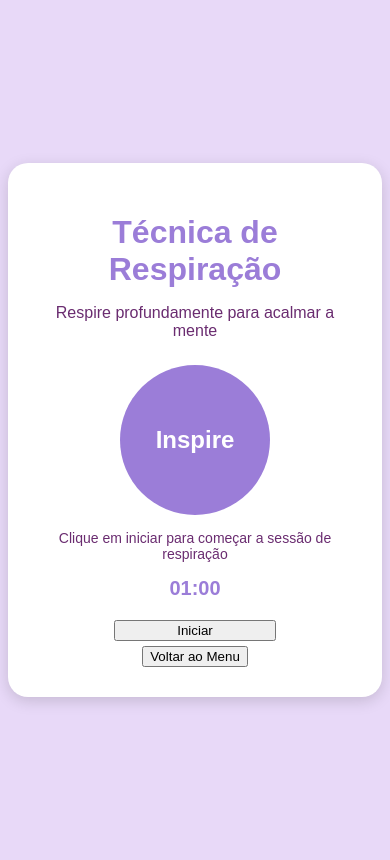
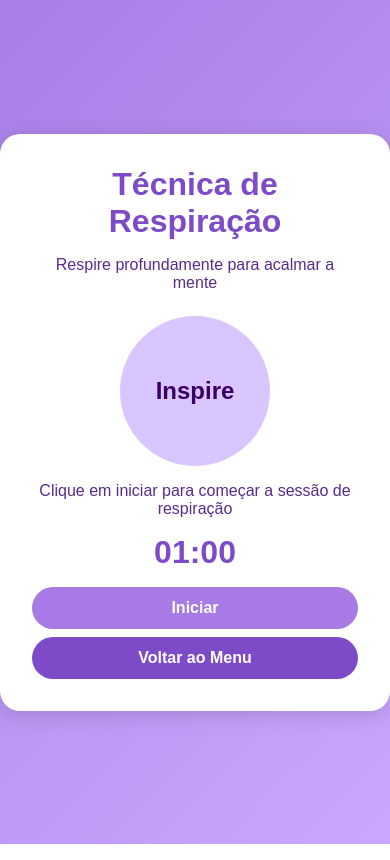
Before and after one commit to Lucasza2123/CalmaAi, a website built with Vite: page frontend/respiracao.html in a window 390 px wide. Built offline with nearby package versions, Linux system fonts and the light colour scheme.

Commit message:
Commit inicial de todos os arquivos

```diff
--- a/frontend/css/cadastro.css
+++ b/frontend/css/cadastro.css
@@ -1,112 +1,78 @@
-:root {
-    --primary: #9b7dd8;
-    --secondary: #e8d9f8;
-    --accent: #6a2c70;
-    --light: #ffffff;
-    --gray: #7a6f8d;
-    --shadow: rgba(0, 0, 0, 0.15);
+body {
+  font-family: Arial, sans-serif;
+  background: linear-gradient(135deg, #a87ee5, #c9a7ff);
+  display: flex;
+  align-items: center;
+  justify-content: center;
+  height: 100vh;
+  margin: 0;
 }
 
-/* Reset básico */
-* {
-    box-sizing: border-box;
-    margin: 0;
-    padding: 0;
-    font-family: 'Arial', sans-serif;
+.container {
+  background: #fff;
+  padding: 2rem;
+  border-radius: 20px;
+  box-shadow: 0 4px 20px rgba(0,0,0,0.15);
+  width: 100%;
+  max-width: 400px;
 }
 
-body {
-    display: flex;
-    justify-content: center;
-    align-items: center;
-    height: 100vh;
-    background: linear-gradient(135deg, var(--primary), var(--secondary));
-}
-
-/* Container */
-.container {
-    width: 90%;
-    max-width: 400px;
-    background-color: var(--light);
-    padding: 35px 30px;
-    border-radius: 25px;
-    box-shadow: 0 8px 25px var(--shadow);
-}
-
-/* Logo */
-.logo h1 {
+h2 {
   text-align: center;
-    color: var(--primary);
-    font-size: 28px;
-    margin-bottom: 10px;
-}
-
-.logo p {
-    text-align: center;
-    color: var(--accent);
-    font-size: 14px;
-    margin-bottom: 25px;
-}
-
-/* Formulário */
-.form-group {
-    margin-bottom: 18px;
+  margin-bottom: 1.5rem;
+  color: #7d4bc7;
 }
 
 label {
   display: block;
-    margin-bottom: 6px;
-    color: var(--accent);
-    font-weight: 600;
-    font-size: 14px;
+  margin-top: 1rem;
+  font-weight: bold;
+  color: #5a2b8c;
 }
 
-input#register-name,
-input#register-email,
-input#register-password,
-input#register-confirm {
+input {
   width: 100%;
-    padding: 12px 18px;
-    border-radius: 30px;
-    border: 1px solid var(--gray);
+  padding: 12px;
+  margin-top: 6px;
+  border: 1px solid #aaa;
+  border-radius: 25px;
+  font-size: 14px;
   outline: none;
-    font-size: 14px;
 }
 
-/* Botão Criar Conta */
-.btn {
+input:focus {
+  border-color: #7d4bc7;
+  box-shadow: 0 0 5px rgba(125,75,199,0.5);
+}
+
+.btn-primary {
   width: 100%;
-    padding: 14px;
-    border-radius: 30px;
+  padding: 12px;
+  margin-top: 1.5rem;
+  background: #a77ae5;
+  color: white;
   border: none;
+  border-radius: 25px;
   cursor: pointer;
   font-size: 16px;
-    font-weight: 600;
-    margin-bottom: 12px;
-    box-shadow: 0 4px 12px var(--shadow);
-    text-align: center;
-    background-color: var(--primary);
-    color: var(--light);
+  font-weight: bold;
 }
 
-.btn:hover {
-    background-color: var(--accent);
+.btn-primary:hover {
+  background: #8e62d6;
 }
 
-/* Responsividade */
-@media (max-width: 480px) {
-    .container {
-        padding: 25px 20px;
-        border-radius: 20px;
+.back-login {
+  text-align: center;
+  margin-top: 1rem;
 }
 
-    input,
-    .btn {
-        padding: 12px;
-        font-size: 14px;
+.back-login a {
+  color: #7d4bc7;
+  text-decoration: none;
+  font-weight: bold;
 }
 
-    .logo h1 {
-        font-size: 24px;
+.back-login a:hover {
+  text-decoration: underline;
 }
-}
--- /dev/null
+++ b/frontend/css/chat.css
@@ -0,0 +1,117 @@
+/* chat.css */
+body {
+  font-family: Arial, sans-serif;
+  background: linear-gradient(135deg, #a87ee5, #c9a7ff);
+  display: flex;
+  align-items: center;
+  justify-content: center;
+  height: 100vh;
+  margin: 0;
+}
+
+#chat-screen {
+  background: #fff;
+  padding: 2rem;
+  border-radius: 20px;
+  box-shadow: 0 4px 20px rgba(0,0,0,0.15);
+  width: 100%;
+  max-width: 400px;
+  display: flex;
+  flex-direction: column;
+  height: 90vh;
+}
+
+.logo h1 {
+  text-align: center;
+  color: #7d4bc7;
+  margin: 0;
+}
+
+.logo p {
+  text-align: center;
+  color: #5a2b8c;
+  margin-bottom: 1rem;
+}
+
+.chat-container {
+  flex: 1;
+  overflow-y: auto;
+  border: 1px solid #ddd;
+  border-radius: 15px;
+  padding: 10px;
+  margin-bottom: 1rem;
+  background: #f8f4ff;
+}
+
+.message {
+  padding: 10px 15px;
+  border-radius: 20px;
+  margin-bottom: 10px;
+  max-width: 80%;
+  word-wrap: break-word;
+}
+
+.message.bot {
+  background: #d9c5ff;
+  align-self: flex-start;
+  color: #3b0066;
+}
+
+.message.user {
+  background: #a77ae5;
+  align-self: flex-end;
+  color: #fff;
+}
+
+.chat-input {
+  display: flex;
+  gap: 10px;
+}
+
+.chat-input input {
+  flex: 1;
+  padding: 12px;
+  border-radius: 25px;
+  border: 1px solid #aaa;
+  outline: none;
+}
+
+.chat-input input:focus {
+  border-color: #7d4bc7;
+  box-shadow: 0 0 5px rgba(125,75,199,0.5);
+}
+
+.chat-input button {
+  padding: 12px 15px;
+  border: none;
+  border-radius: 50%;
+  background: #a77ae5;
+  color: #fff;
+  cursor: pointer;
+  font-size: 16px;
+  transition: background 0.3s;
+}
+
+.chat-input button:hover {
+  background: #8e62d6;
+}
+
+/* Botão Voltar ao Menu */
+.btn-link {
+  margin-top: 1rem;
+  padding: 12px;
+  width: 100%;
+  border: none;
+  border-radius: 25px;
+  background: #7d4bc7; /* Roxo consistente com o tema */
+  color: #fff;
+  cursor: pointer;
+  font-weight: bold;
+  font-size: 16px;
+  text-align: center;
+  transition: background 0.3s;
+}
+
+.btn-link:hover {
+  background: #5a2b8c; /* Tom mais escuro ao passar o mouse */
+}
--- a/frontend/css/respiracao.css
+++ b/frontend/css/respiracao.css
@@ -1,68 +1,124 @@
-:root {
-    --primary: #9b7dd8;
-    --secondary: #e8d9f8;
-    --accent: #6a2c70;
-    --light: #ffffff;
-    --gray: #7a6f8d;
-}
-
+/* respiracao.css */
 body {
+  font-family: Arial, sans-serif;
+  background: linear-gradient(135deg, #a87ee5, #c9a7ff);
   display: flex;
+  align-items: center;
   justify-content: center;
-    align-items: center;
-    min-height: 100vh;
-    font-family: Arial, sans-serif;
-    background-color: var(--secondary);
+  height: 100vh;
+  margin: 0;
 }
 
 .container {
-    background: var(--light);
+  background: #fff;
+  padding: 2rem;
   border-radius: 20px;
-    padding: 30px 25px;
-    max-width: 450px;
-    width: 90%;
-    box-shadow: 0 4px 15px rgba(0,0,0,0.15);
-    text-align: center;
+  box-shadow: 0 4px 20px rgba(0,0,0,0.15);
+  width: 100%;
+  max-width: 400px;
+  display: flex;
+  flex-direction: column;
+  align-items: center;
 }
 
-h1 { color: var(--primary); margin-bottom: 10px; }
-p { color: var(--accent); margin-bottom: 25px; }
+.logo h1 {
+  text-align: center;
+  color: #7d4bc7;
+  margin: 0;
+}
+
+.logo p {
+  text-align: center;
+  color: #5a2b8c;
+  margin-bottom: 1.5rem;
+}
 
 .breathing-container {
   display: flex;
   flex-direction: column;
   align-items: center;
-    gap: 15px;
-    margin-top: 20px;
+  width: 100%;
 }
 
 .circle {
   width: 150px;
   height: 150px;
-    background-color: var(--primary);
   border-radius: 50%;
+  background: #d9c5ff;
   display: flex;
+  align-items: center;
   justify-content: center;
-    align-items: center;
-    color: var(--light);
+  color: #3b0066;
   font-size: 24px;
   font-weight: bold;
-    transition: all 2s ease-in-out;
+  margin-bottom: 1rem;
+  transition: all 1s ease;
 }
 
 .instructions {
-    color: var(--accent);
-    font-size: 14px;
   text-align: center;
+  color: #5a2b8c;
+  margin-bottom: 1rem;
 }
 
 .timer {
-    font-size: 20px;
+  font-size: 32px;
   font-weight: bold;
-    color: var(--primary);
+  color: #7d4bc7;
+  margin-bottom: 1rem;
 }
 
-#start-breathing, #stop-breathing {
-    width: 50%;
-    margin: 5px 0;
+.btn-primary {
+  width: 100%;
+  padding: 12px;
+  margin-bottom: 0.5rem;
+  background: #a77ae5;
+  color: white;
+  border: none;
+  border-radius: 25px;
+  cursor: pointer;
+  font-size: 16px;
+  font-weight: bold;
+  transition: background 0.3s;
 }
+
+.btn-primary:hover {
+  background: #8e62d6;
+}
+
+.btn-secondary {
+  width: 100%;
+  padding: 12px;
+  margin-bottom: 1rem;
+  background: #7d4bc7;
+  color: white;
+  border: none;
+  border-radius: 25px;
+  cursor: pointer;
+  font-size: 16px;
+  font-weight: bold;
+  transition: background 0.3s;
+}
+
+.btn-secondary:hover {
+  background: #5a2b8c;
+}
+
+/* Botão Voltar ao Menu */
+.btn-link {
+  width: 100%;
+  padding: 12px;
+  border: none;
+  border-radius: 25px;
+  background: #7d4bc7;
+  color: #fff;
+  cursor: pointer;
+  font-weight: bold;
+  font-size: 16px;
+  text-align: center;
+  transition: background 0.3s;
+}
+
+.btn-link:hover {
+  background: #5a2b8c;
+}
--- a/frontend/js/respiracao.js
+++ b/frontend/js/respiracao.js
@@ -1,18 +1,20 @@
  let breathingInterval;
-let breathingTimeLeft = 1 * 60; // 1 minuto em segundos
+        let breathingTimeLeft = 1 * 60; // 4 minutos em segundos
         let isBreathingActive = false;
 
-document.getElementById('start-breathing')?.addEventListener('click', () => {
+        document.getElementById('start-breathing').addEventListener('click', () => {
             isBreathingActive = true;
             document.getElementById('start-breathing').style.display = 'none';
             document.getElementById('stop-breathing').style.display = 'block';
 
             const circle = document.getElementById('breathing-circle');
             const instruction = document.getElementById('breathing-instruction');
+
             let breatheIn = true;
 
             breathingInterval = setInterval(() => {
                 breathingTimeLeft--;
+
                 const minutes = Math.floor(breathingTimeLeft / 60);
                 const seconds = breathingTimeLeft % 60;
                 document.getElementById('breathing-timer').textContent =
@@ -21,7 +23,7 @@ document.getElementById('start-breathing')?.addEventListener('click', () => {
                 if (breathingTimeLeft <= 0) {
                     clearInterval(breathingInterval);
                     circle.textContent = "Concluído!";
-            instruction.textContent = "Sessão de respiração concluída!";
+                    instruction.textContent = "Sessão de respiração concluída. Espero que se sinta melhor!";
                     document.getElementById('start-breathing').style.display = 'block';
                     document.getElementById('stop-breathing').style.display = 'none';
                     breathingTimeLeft = 1 * 60;
@@ -43,7 +45,7 @@ document.getElementById('start-breathing')?.addEventListener('click', () => {
             }, 2000);
         });
 
-document.getElementById('stop-breathing')?.addEventListener('click', () => {
+        document.getElementById('stop-breathing').addEventListener('click', () => {
             clearInterval(breathingInterval);
             document.getElementById('breathing-circle').textContent = "Inspire";
             document.getElementById('breathing-circle').style.transform = 'scale(1)';
@@ -54,4 +56,3 @@ document.getElementById('stop-breathing')?.addEventListener('click', () => {
             breathingTimeLeft = 1 * 60;
             isBreathingActive = false;
         });
-document.getElementById('back-from-breathing')?.addEventListener('click', () => showScreen('menu-screen'));
```
Also changed, not shown: frontend/cadastro.html (+21 -44 lines), frontend/calendario.html (+11 -6 lines), frontend/chat.html (+35 -0 lines), frontend/js/cadastro.js (+22 -7 lines), frontend/js/calendario.js (+23 -2 lines), frontend/js/chat.js (+40 -0 lines), frontend/js/humor.js (+33 -19 lines), frontend/menu.html (+6 -1 lines). Lines whose indentation alone changed are shown as unchanged.
